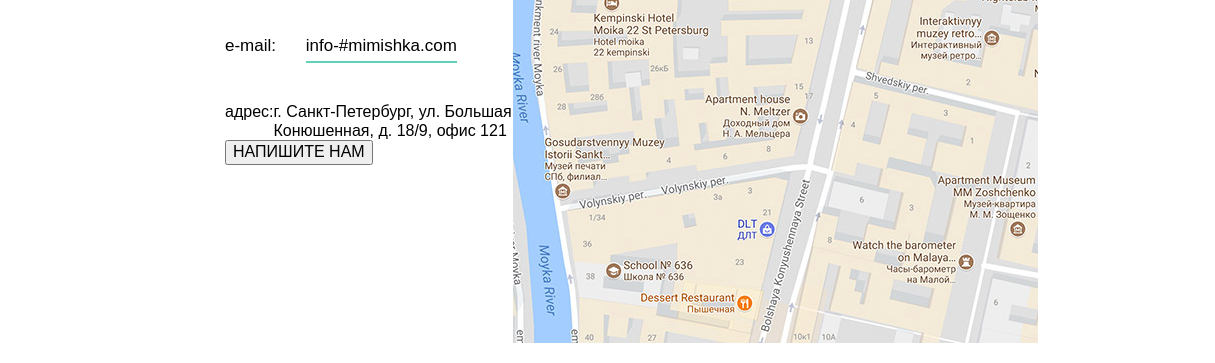
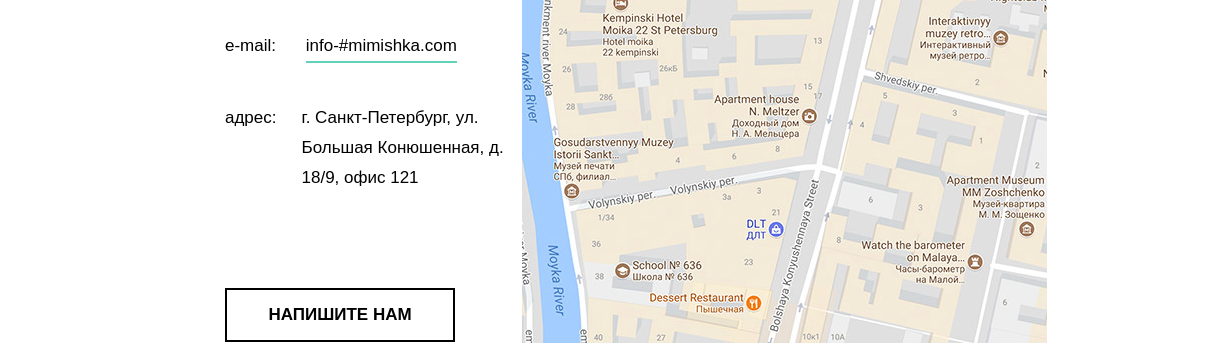
Before and after one commit to AdelRomeo/Mishka, a website: page index.html in a window 1280 px wide. Shown: the part 3058-3421 px from the top of the page, 65-1280 px from the left. Drawn offline with Linux system fonts and the light colour scheme.

Commit message:
Верстка contacts v2

```diff
--- a/index.html
+++ b/index.html
@@ -120,7 +120,7 @@
                     <span>адрес:</span>
                     <p>г. Санкт-Петербург, ул. Большая Конюшенная, д. 18/9, офис 121</p>
                 </div>
-                <button>НАПИШИТЕ НАМ</button>
+                <button class="contacts--write-us">НАПИШИТЕ НАМ</button>
             </div>
             <div class="contacts-map">
                 <img src="img/map-desktop@1x.png" alt="map">
--- a/src/styles/contacts.scss
+++ b/src/styles/contacts.scss
@@ -13,7 +13,8 @@
 
 .contacts-flag{
    position: absolute;
-  left: -50px;
+  left: -100px;
+  top: 30px;
 }
 
 .contacts-mail{
@@ -30,8 +31,23 @@
 
 .contacts--location{
   display: flex;
+  font-size: 17px;
+  line-height: 30px;
   p{
     margin: 0px;
-    width: 240px;
+    margin-left: 25px;
+    width: 220px;
   }
 }
+
+.contacts--write-us{
+  width: 230px;
+  margin-top: 95px;
+  background-color: white;
+  border: 2px solid black;
+  padding: 15px 0px;
+  font-size: 17px;
+  line-height: 20px;
+  font-weight: bold;
+  cursor: pointer;
+}
```
Also changed, not shown: css/styles/style.css, 1 other file.
